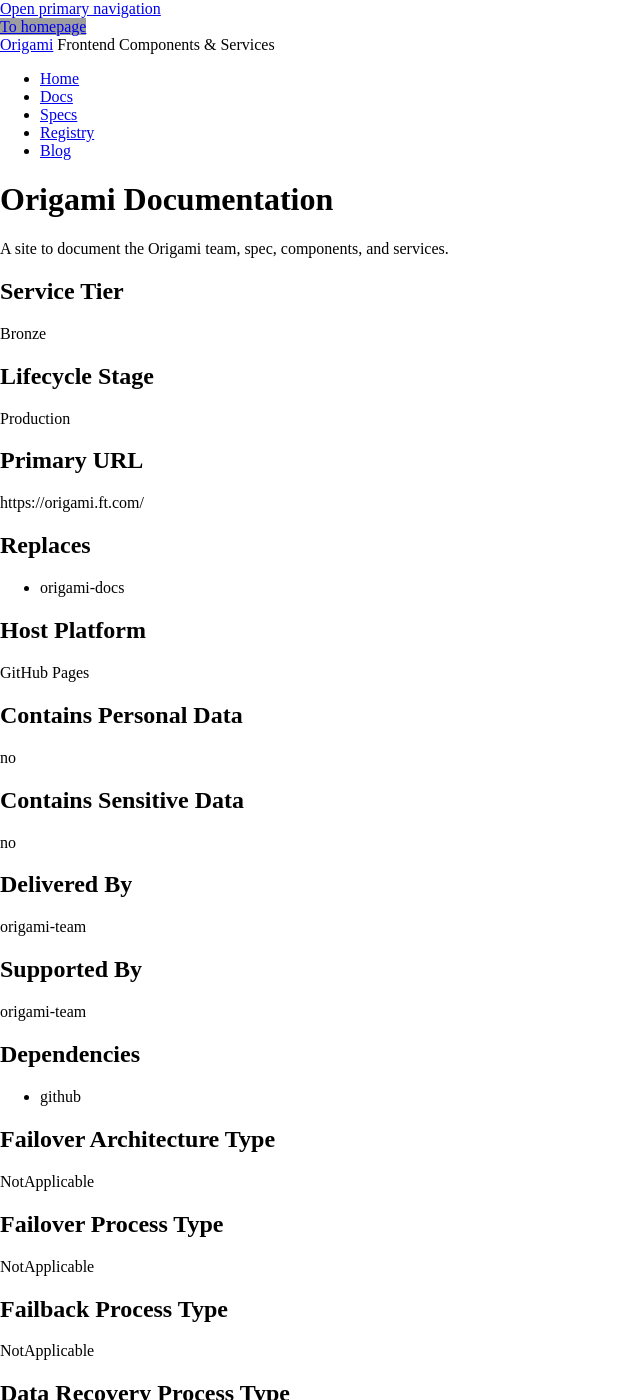
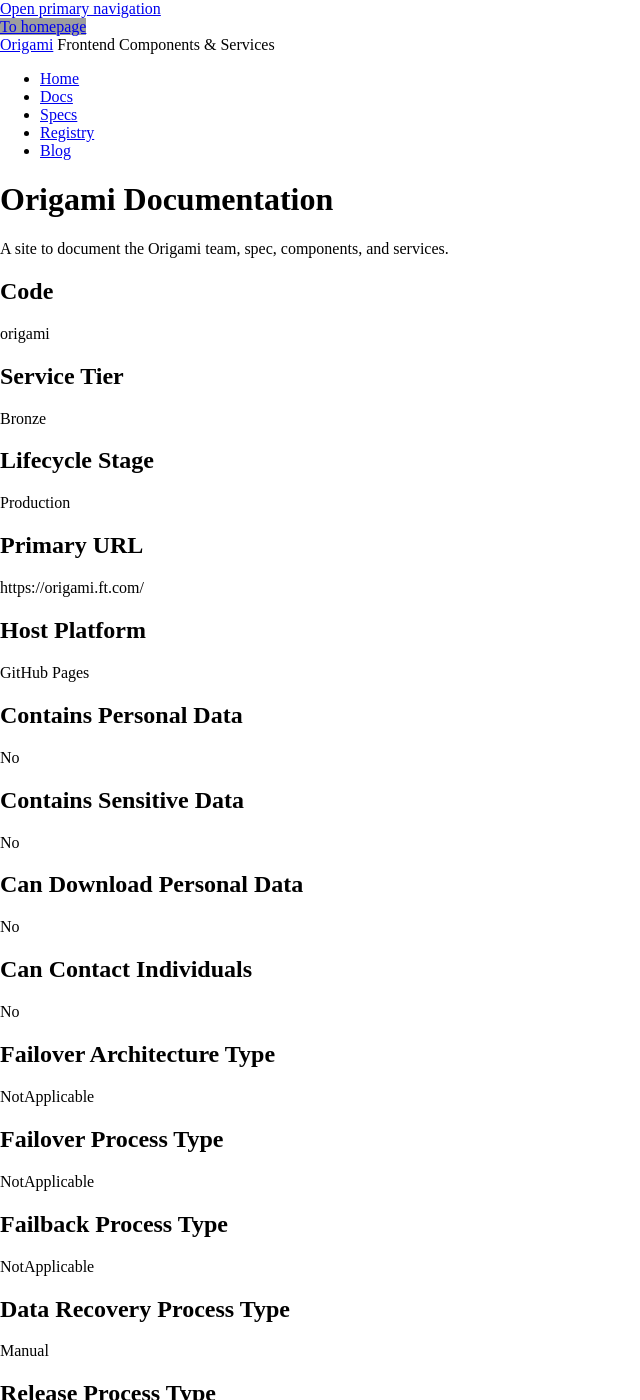
Before and after one commit to Financial-Times/origami-website, a Jekyll site: the page built from RUNBOOK.md, in a window 1280 px wide and 1400 px high. Shown: the whole window, without its empty margins (0-640 px from the left). Built offline with Jekyll 4.4.1, drawn with Linux system fonts in a browser that asks for light colours; our own code applies the rules of GitHub Pages for plain Markdown files; a style sheet for code colours, icons or effects is not loaded; grey boxes are pictures that could not be loaded.

Commit message:
[Skip CI] Automatically recreating /RUNBOOK.md file without any relationships

```diff
--- a/RUNBOOK.md
+++ b/RUNBOOK.md
@@ -1,6 +1,14 @@
+<!--
+    Written in the format prescribed by https://github.com/Financial-Times/runbook.md.
+    Any future edits should abide by this format.
+-->
 # Origami Documentation
 
 A site to document the Origami team, spec, components, and services.
+
+## Code
+
+origami
 
 ## Service Tier
 
@@ -14,33 +22,25 @@ Production
 
 https://origami.ft.com/
 
-## Replaces
-
-* origami-docs
-
 ## Host Platform
 
 GitHub Pages
 
 ## Contains Personal Data
 
-no
+No
 
 ## Contains Sensitive Data
 
-no
+No
 
-## Delivered By
+## Can Download Personal Data
 
-origami-team
+No
 
-## Supported By
+## Can Contact Individuals
 
-origami-team
-
-## Dependencies
-
-* github
+No
 
 ## Failover Architecture Type
 
```
Also changed, not shown: other parts of RUNBOOK.md (+16 -0 lines).
